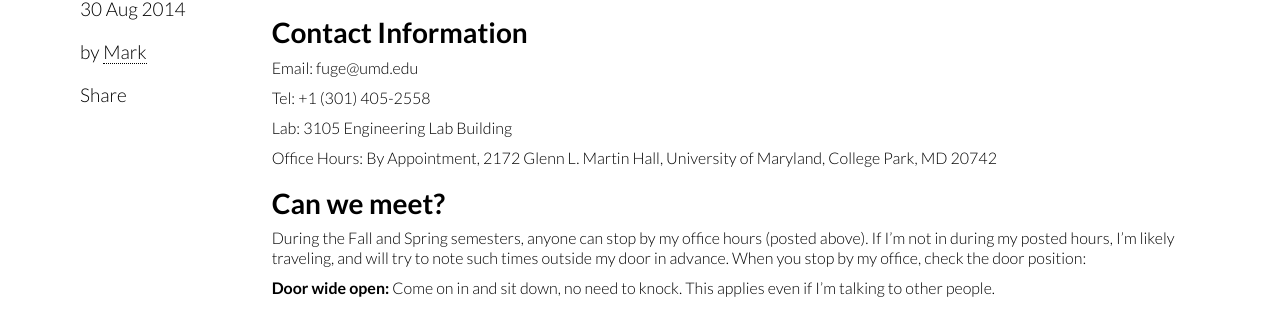
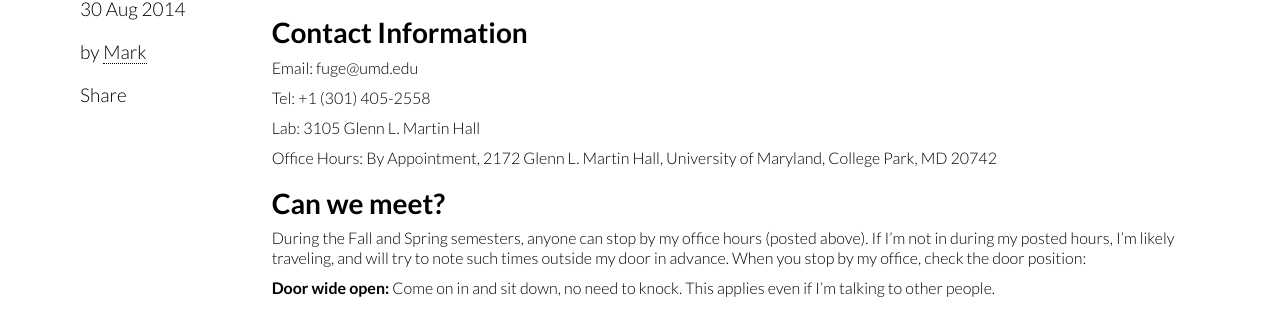
Before and after one commit to IDEALLab/ideallab.github.io, a Jekyll site: the page built from blog/_posts/2014-08-30-FAQ.md, in a window 1280 px wide and 900 px high. Shown: the part 184-494 px from the top of the window. Built offline with Jekyll 4.4.1, drawn with Linux system fonts in a browser that asks for light colours; nearby versions of some CDN libraries.

Commit message:
Updating room building

```diff
--- a/blog/_posts/2014-08-30-FAQ.md
+++ b/blog/_posts/2014-08-30-FAQ.md
@@ -15,7 +15,7 @@ Email: fuge@umd.edu
 
 Tel: +1 (301) 405-2558
 
-Lab: 3105 Engineering Lab Building
+Lab: 3105 Glenn L. Martin Hall
 
 Office Hours:
 By Appointment,
```
